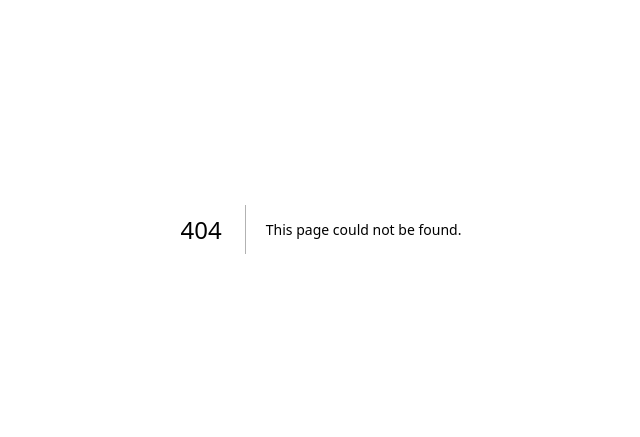
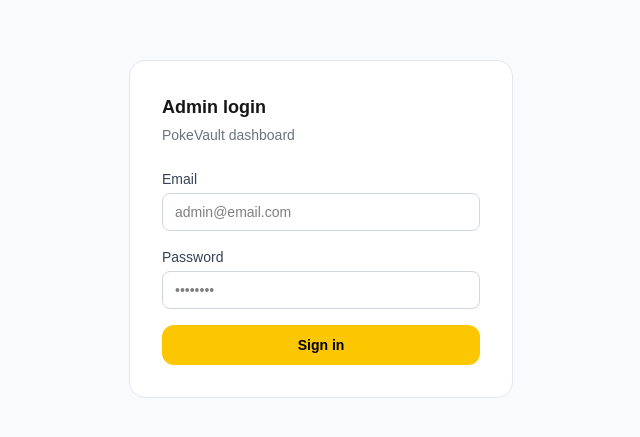
Before and after one commit to bikemaster2331/pokebind, a Next.js app: page /admin/login in a window 1280 px wide. Before the commit this address had no page. Shown: the part 171-608 px from the top of the page, without its empty margins (319-959 px from the left). Built offline with nearby package versions, Linux system fonts and the light colour scheme.

Commit message:
Update admin login with font readability fix

```diff
--- /dev/null
+++ b/app/admin/login/page.js
@@ -0,0 +1,99 @@
+'use client'
+
+import { useState } from 'react'
+import { useRouter } from 'next/navigation'
+import { createSupabaseBrowser } from '../../browser'
+
+export default function AdminLogin() {
+    const router = useRouter()
+    const [form, setForm] = useState({ email: '', password: '' })
+    const [error, setError] = useState('')
+    const [isLoading, setIsLoading] = useState(false)
+
+    function handleChange(e) {
+        setForm((prev) => ({ ...prev, [e.target.name]: e.target.value }))
+    }
+
+    async function handleSubmit(e) {
+        e.preventDefault()
+        setIsLoading(true)
+        setError('')
+
+        const supabase = createSupabaseBrowser()
+
+        const { error: signInError } = await supabase.auth.signInWithPassword({
+            email: form.email,
+            password: form.password,
+        })
+
+        if (signInError) {
+            setError('Invalid email or password.')
+            setIsLoading(false)
+            return
+        }
+
+        if (form.email !== process.env.NEXT_PUBLIC_ADMIN_EMAIL) {
+            await supabase.auth.signOut()
+            setError('You are not authorized to access this page.')
+            setIsLoading(false)
+            return
+        }
+
+        router.push('/admin')
+    }
+
+    return (
+        <main className="min-h-screen bg-gray-50 flex items-center justify-center px-6">
+            <div className="bg-white border border-gray-200 rounded-2xl p-8 w-full max-w-sm">
+                <div className="mb-6">
+                    <h1 className="text-lg font-semibold">Admin login</h1>
+                    <p className="text-sm text-gray-500 mt-1">PokeVault dashboard</p>
+                </div>
+
+                <form onSubmit={handleSubmit} className="space-y-4">
+                    <div>
+                        <label className="block text-sm font-medium text-gray-700 mb-1">
+                            Email
+                        </label>
+                        <input
+                            type="email"
+                            name="email"
+                            value={form.email}
+                            onChange={handleChange}
+                            required
+                            placeholder="admin@email.com"
+                            className="w-full border border-gray-300 text-black rounded-lg px-3 py-2 text-sm outline-none focus:border-black"
+                        />
+                    </div>
+
+                    <div>
+                        <label className="block text-sm font-medium text-gray-700 mb-1">
+                            Password
+                        </label>
+                        <input
+                            type="password"
+                            name="password"
+                            value={form.password}
+                            onChange={handleChange}
+                            required
+                            placeholder="••••••••"
+                            className="w-full border border-gray-300 text-black rounded-lg px-3 py-2 text-sm outline-none focus:border-black"
+                        />
+                    </div>
+
+                    {error && (
+                        <p className="text-sm text-red-600">{error}</p>
+                    )}
+
+                    <button
+                        type="submit"
+                        disabled={isLoading}
+                        className="w-full bg-yellow-400 text-black font-semibold py-2.5 rounded-xl hover:bg-yellow-500 disabled:bg-gray-200 disabled:text-gray-500 disabled:cursor-not-allowed text-sm"
+                    >
+                        {isLoading ? 'Signing in...' : 'Sign in'}
+                    </button>
+                </form>
+            </div>
+        </main>
+    )
+}
```
